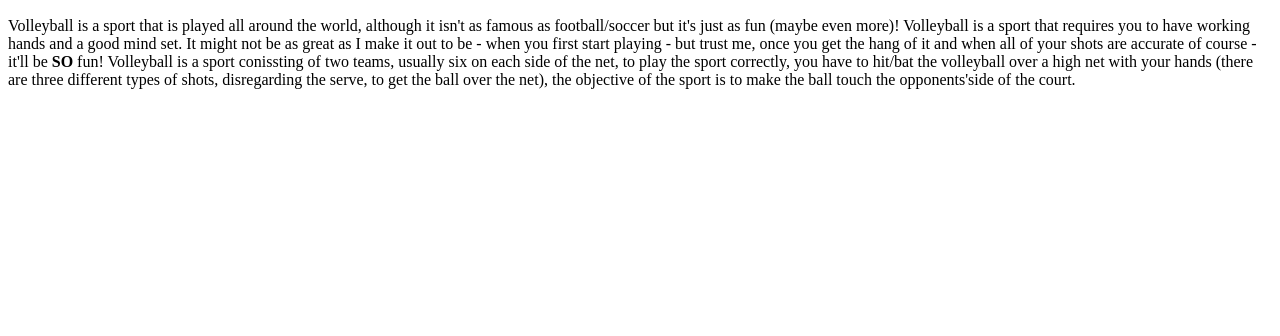
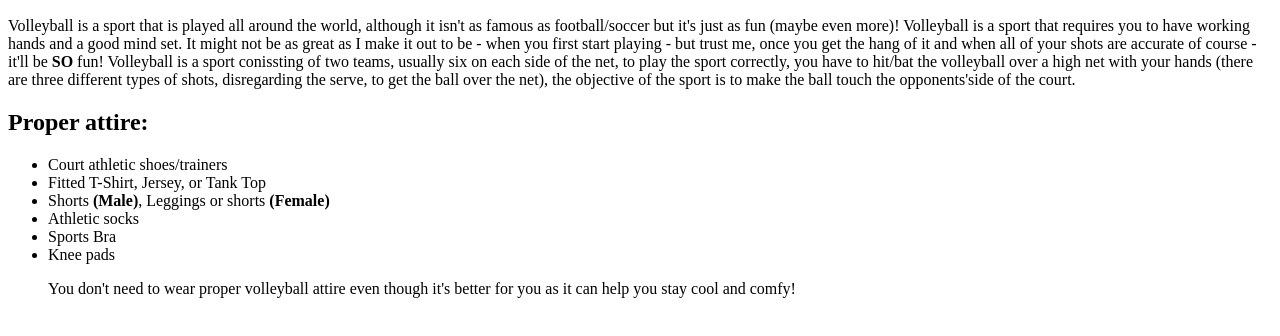
Before and after one commit to Nadim-Abi-Ramia/mywebpage, a plain HTML site: page index.html in a window 1280 px wide. Shown: the part 110-446 px from the top of the page. Drawn offline with Linux system fonts and the light colour scheme.

Commit message:
Update index.html

```diff
--- a/index.html
+++ b/index.html
@@ -10,5 +10,18 @@
   <h2>What is volleyball?</h2>
 <p>Volleyball is a sport that is played all around the world, although it isn't as famous as football/soccer but it's just as fun (maybe even more)! Volleyball is a sport that requires you to have working hands and a good mind set. It might not be as great as I make it out to be - when you first start playing - but trust me, once you get the hang of it and when all of your shots are accurate of course - it'll be <strong>SO</strong> fun! Volleyball is a sport conissting of two teams, usually six on each side of the net, to play the sport correctly, you have to hit/bat the volleyball over a high net with your hands (there are three different types of shots, disregarding the serve, to get the ball over the net), the objective of the sport is to make the ball touch the opponents'side of the court.</p>
 
+  <h2>Proper attire:</h2>
+  <p>
+    <ul>
+  <li> Court athletic shoes/trainers
+    <li> Fitted T-Shirt, Jersey, or Tank Top
+      <li> Shorts <strong>(Male)</strong>, Leggings or shorts <strong>(Female)</strong>
+        <li> Athletic socks
+          <li> Sports Bra <strong<(Female)</strong>
+            <li> Knee pads
+              <p>You don't need to wear proper volleyball attire even though it's better for you as it can help you stay cool and comfy!</p>
+
+    </ul>
+  </p>
 </body>
 </html>
```
